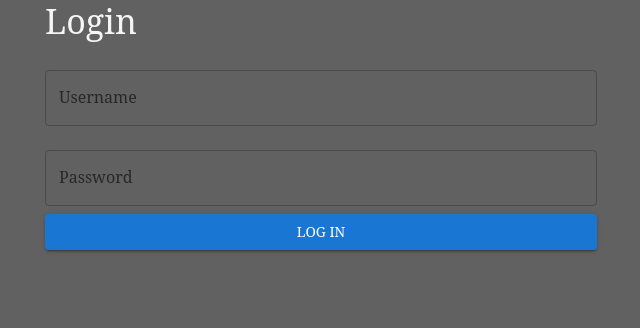
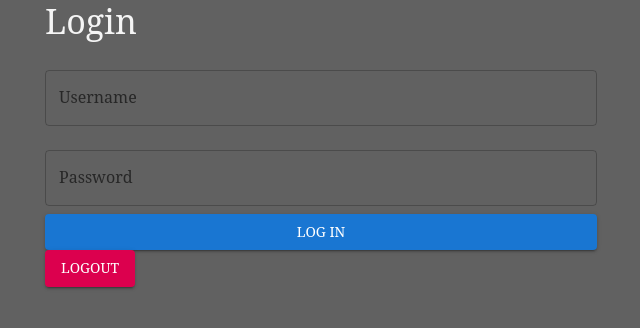
Before and after one commit to SailingSF/alphacharter-frontend, a React (Create React App) app: page /login in a window 1280 px wide. Shown: the top 328 px of the page, without its empty margins (319-959 px from the left). Built offline with nearby package versions, Linux system fonts and the light colour scheme.

Commit message:
add logout

```diff
--- a/src/components/LoginPage.js
+++ b/src/components/LoginPage.js
@@ -10,16 +10,22 @@ function LoginPage() {
   const handleLogin = async (event) => {
     event.preventDefault();
     try {
-      const response = await axios.post('https://financeassistant-01-7c9325856268.herokuapp.com/api/login/', {
+      const response = await axios.post('https://financeassistant-01-7c9325856268.herokuapp.com/api/token/', {
         username,
         password
-      }, { withCredentials: true });
+      });
       console.log(response.data);
+      localStorage.setItem('accessToken', response.data.access);
       // Handle successful login (e.g., redirect to dashboard)
     } catch (err) {
       setError(err.response?.data?.error || 'Login failed');
     }
   };
+
+  const handleLogout = () => {
+    localStorage.removeItem('accessToken');
+    // Optionally remove the refresh token as well
+};
 
   return (
     <Container maxWidth="sm">
@@ -49,6 +55,7 @@ function LoginPage() {
         </Button>
         {error && <Typography color="error">{error}</Typography>}
       </form>
+      <Button onClick={handleLogout} variant='contained' color='secondary'>Logout</Button>
     </Container>
   );
 }
```
